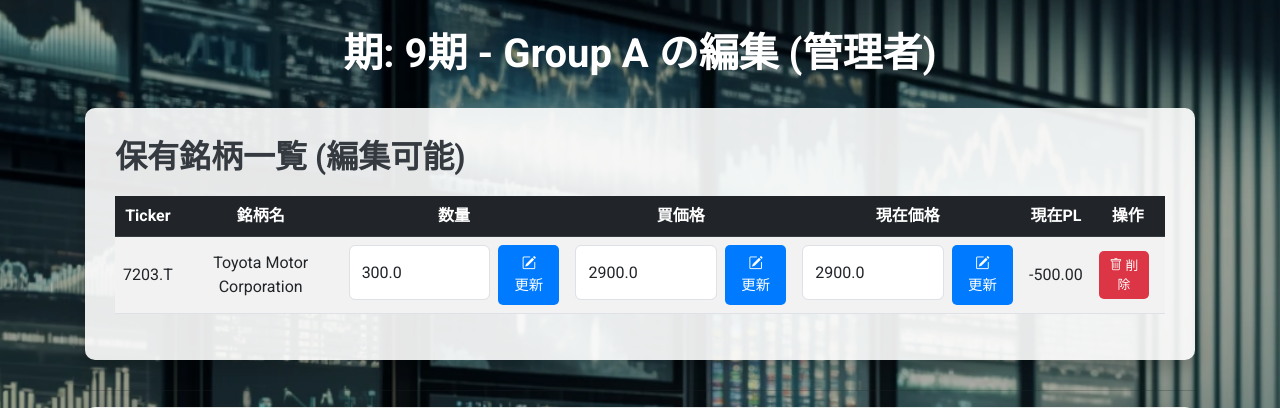
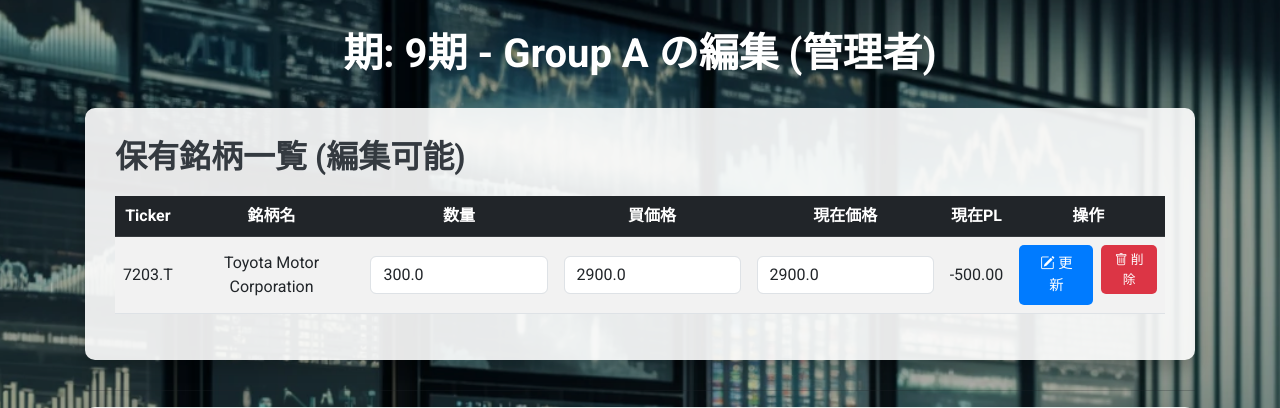
Before and after one commit to hirotoshi217/IA_PL_System, a Flask app: page /trade/generation/1/group/1/bs_edit in a window 1280 px wide. Shown: the part 56-464 px from the top of the page. Run offline with Flask 3, Linux system fonts and the light colour scheme; a user stored in the database is signed in; some libraries are stand-ins or nearby versions.

Commit message:
Update group_BS_edit.html

```diff
--- a/templates/group_BS_edit.html
+++ b/templates/group_BS_edit.html
@@ -1,4 +1,3 @@
-<!-- templates/groups_edit.html -->
 <!DOCTYPE html>
 <html lang="ja">
 <head>
@@ -256,46 +255,31 @@
           <tbody>
             {% for holding in holdings %}
             <tr>
+              <!-- 一行に1つのフォームを置き、すべての項目をまとめて更新 -->
+              <form method="POST" action="{{ url_for('trade.update_holding', generation_id=generation_id, group_id=group.group_id, holding_id=holding.holding_id) }}">
+                <input type="hidden" name="csrf_token" value="{{ csrf_token() }}">
+                <!-- hiddenでactionを仕込む場合はここに。 例: <input type="hidden" name="action" value="update"> -->
                 <td>{{ holding.ticker }}</td>
                 <td>{{ holding.ticker_name }}</td>
                 <td>
-                <form method="POST" action="{{ url_for('trade.update_holding', generation_id=generation_id, group_id=group.group_id, holding_id=holding.holding_id) }}" class="d-flex">
-                  <!-- CSRF token (hidden) -->
-                  <input type="hidden" name="csrf_token" value="{{ csrf_token() }}">
-                  <input type="hidden" name="action" value="update">
-                  <input type="hidden" name="holding_id" value="{{ holding.holding_id }}">
-                  <input type="number" step="0.01" name="quantity" class="form-control form-control-inline me-2" value="{{ holding.quantity }}" required>
-                  <button type="submit" class="btn-custom btn-sm"><i class="bi bi-pencil-square"></i> 更新</button>
-                </form>
+                  <input type="number" step="0.01" name="quantity" class="form-control" value="{{ holding.quantity }}" required>
                 </td>
                 <td>
-                <form method="POST" action="{{ url_for('trade.update_holding', generation_id=generation_id, group_id=group.group_id, holding_id=holding.holding_id) }}" class="d-flex">
-                  <!-- CSRF token (hidden) -->
-                  <input type="hidden" name="csrf_token" value="{{ csrf_token() }}">
-                  <input type="hidden" name="action" value="update">
-                  <input type="hidden" name="holding_id" value="{{ holding.holding_id }}">
-                  <input type="number" step="0.01" name="buy_price" class="form-control form-control-inline me-2" value="{{ holding.buy_price }}" required>
-                  <button type="submit" class="btn-custom btn-sm"><i class="bi bi-pencil-square"></i> 更新</button>
-                </form>
+                  <input type="number" step="0.01" name="buy_price" class="form-control" value="{{ holding.buy_price }}" required>
                 </td>
                 <td>
-                <form method="POST" action="{{ url_for('trade.update_holding', generation_id=generation_id, group_id=group.group_id, holding_id=holding.holding_id) }}" class="d-flex">
-                  <!-- CSRF token (hidden) -->
-                  <input type="hidden" name="csrf_token" value="{{ csrf_token() }}">
-                  <input type="hidden" name="action" value="update">
-                  <input type="hidden" name="holding_id" value="{{ holding.holding_id }}">
-                  <input type="number" step="0.01" name="current_price" class="form-control form-control-inline me-2" value="{{ holding.current_price }}" required>
-                  <button type="submit" class="btn-custom btn-sm"><i class="bi bi-pencil-square"></i> 更新</button>
-                </form>
+                  <input type="number" step="0.01" name="current_price" class="form-control" value="{{ holding.current_price }}" required>
                 </td>
                 <td>{{ "%.2f"|format(holding.current_pl) }}</td>
                 <td>
                   <div class="d-flex justify-content-center">
-                  <a href="{{ url_for('trade.delete_holding', generation_id=generation_id, group_id=group.group_id, holding_id=holding.holding_id) }}" onclick="return confirm('本当に削除しますか？');" class="me-2">
+                    <button type="submit" class="btn-custom btn-sm me-2"><i class="bi bi-pencil-square"></i> 更新</button>
+                    <a href="{{ url_for('trade.delete_holding', generation_id=generation_id, group_id=group.group_id, holding_id=holding.holding_id) }}" onclick="return confirm('本当に削除しますか？');">
                       <button type="button" class="btn-danger-custom btn-sm"><i class="bi bi-trash"></i> 削除</button>
                     </a>
                   </div>
                 </td>
+              </form>
             </tr>
             {% endfor %}
           </tbody>
@@ -325,56 +309,33 @@
           <tbody>
             {% for sold in solds %}
             <tr>
+              <!-- 同様に1行1フォーム -->
+              <form method="POST" action="{{ url_for('trade.update_sold', generation_id=generation_id, group_id=group.group_id, sold_id=sold.sold_id) }}">
+                <input type="hidden" name="csrf_token" value="{{ csrf_token() }}">
                 <td>{{ sold.ticker }}</td>
                 <td>{{ sold.ticker_name }}</td>
                 <td>
-                <form method="POST" action="{{ url_for('trade.update_sold', generation_id=generation_id, group_id=group.group_id, sold_id=sold.sold_id) }}" class="d-flex">
-                  <!-- CSRF token (hidden) -->
-                  <input type="hidden" name="csrf_token" value="{{ csrf_token() }}">
-                  <input type="hidden" name="action" value="update">
-                  <input type="hidden" name="sold_id" value="{{ sold.sold_id }}">
-                  <input type="number" step="0.01" name="sold_quantity" class="form-control form-control-inline me-2" value="{{ sold.sold_quantity }}" required>
-                  <button type="submit" class="btn-custom btn-sm"><i class="bi bi-pencil-square"></i> 更新</button>
-                </form>
+                  <input type="number" step="0.01" name="sold_quantity" class="form-control" value="{{ sold.sold_quantity }}" required>
                 </td>
                 <td>
-                <form method="POST" action="{{ url_for('trade.update_sold', generation_id=generation_id, group_id=group.group_id, sold_id=sold.sold_id) }}" class="d-flex">
-                  <!-- CSRF token (hidden) -->
-                  <input type="hidden" name="csrf_token" value="{{ csrf_token() }}">
-                  <input type="hidden" name="action" value="update">
-                  <input type="hidden" name="sold_id" value="{{ sold.sold_id }}">
-                  <input type="number" step="0.01" name="buy_price" class="form-control form-control-inline me-2" value="{{ sold.buy_price }}" required>
-                  <button type="submit" class="btn-custom btn-sm"><i class="bi bi-pencil-square"></i> 更新</button>
-                </form>
+                  <input type="number" step="0.01" name="buy_price" class="form-control" value="{{ sold.buy_price }}" required>
                 </td>
                 <td>
-                <form method="POST" action="{{ url_for('trade.update_sold', generation_id=generation_id, group_id=group.group_id, sold_id=sold.sold_id) }}" class="d-flex">
-                  <!-- CSRF token (hidden) -->
-                  <input type="hidden" name="csrf_token" value="{{ csrf_token() }}">
-                  <input type="hidden" name="action" value="update">
-                  <input type="hidden" name="sold_id" value="{{ sold.sold_id }}">
-                  <input type="number" step="0.01" name="sell_price" class="form-control form-control-inline me-2" value="{{ sold.sell_price }}" required>
-                  <button type="submit" class="btn-custom btn-sm"><i class="bi bi-pencil-square"></i> 更新</button>
-                </form>
+                  <input type="number" step="0.01" name="sell_price" class="form-control" value="{{ sold.sell_price }}" required>
                 </td>
                 <td>{{ "%.2f"|format(sold.realized_pl) }}</td>
                 <td>
-                <form method="POST" action="{{ url_for('trade.update_sold', generation_id=generation_id, group_id=group.group_id, sold_id=sold.sold_id) }}" class="d-flex">
-                  <!-- CSRF token (hidden) -->
-                  <input type="hidden" name="csrf_token" value="{{ csrf_token() }}">
-                  <input type="hidden" name="action" value="update">
-                  <input type="hidden" name="sold_id" value="{{ sold.sold_id }}">
-                  <input type="date" name="trade_date" class="form-control form-control-inline me-2" value="{{ sold.trade_date.strftime('%Y-%m-%d') }}" required>
-                  <button type="submit" class="btn-custom btn-sm"><i class="bi bi-pencil-square"></i> 更新</button>
-                </form>
+                  <input type="date" name="trade_date" class="form-control" value="{{ sold.trade_date.strftime('%Y-%m-%d') }}" required>
                 </td>
                 <td>
                   <div class="d-flex justify-content-center">
-                  <a href="{{ url_for('trade.delete_sold', generation_id=generation_id, group_id=group.group_id, sold_id=sold.sold_id) }}" onclick="return confirm('本当に削除しますか？');" class="me-2">
+                    <button type="submit" class="btn-custom btn-sm me-2"><i class="bi bi-pencil-square"></i> 更新</button>
+                    <a href="{{ url_for('trade.delete_sold', generation_id=generation_id, group_id=group.group_id, sold_id=sold.sold_id) }}" onclick="return confirm('本当に削除しますか？');">
                       <button type="button" class="btn-danger-custom btn-sm"><i class="bi bi-trash"></i> 削除</button>
                     </a>
                   </div>
                 </td>
+              </form>
             </tr>
             {% endfor %}
           </tbody>
```
Lines whose indentation alone changed are shown as unchanged.
